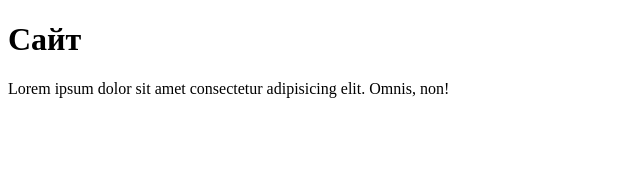
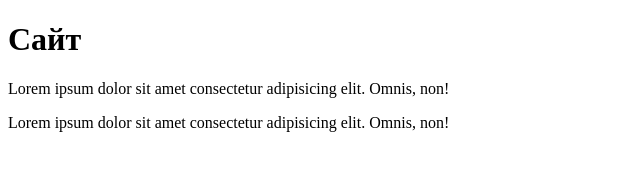
Before and after one commit to Sim-karta/freshcode-branches, a plain HTML site: page index.html in a window 1280 px wide. Shown: the whole page, without its empty margins (0-640 px from the left). Drawn offline with Linux system fonts and the light colour scheme.

Commit message:
Add second article in main #4

```diff
--- a/index.html
+++ b/index.html
@@ -14,6 +14,12 @@
                     Omnis, non!
                 </p>
             </article>
+            <article>
+                <p>
+                    Lorem ipsum dolor sit amet consectetur adipisicing elit.
+                    Omnis, non!
+                </p>
+            </article>
         </main>
     </body>
 </html>
```
